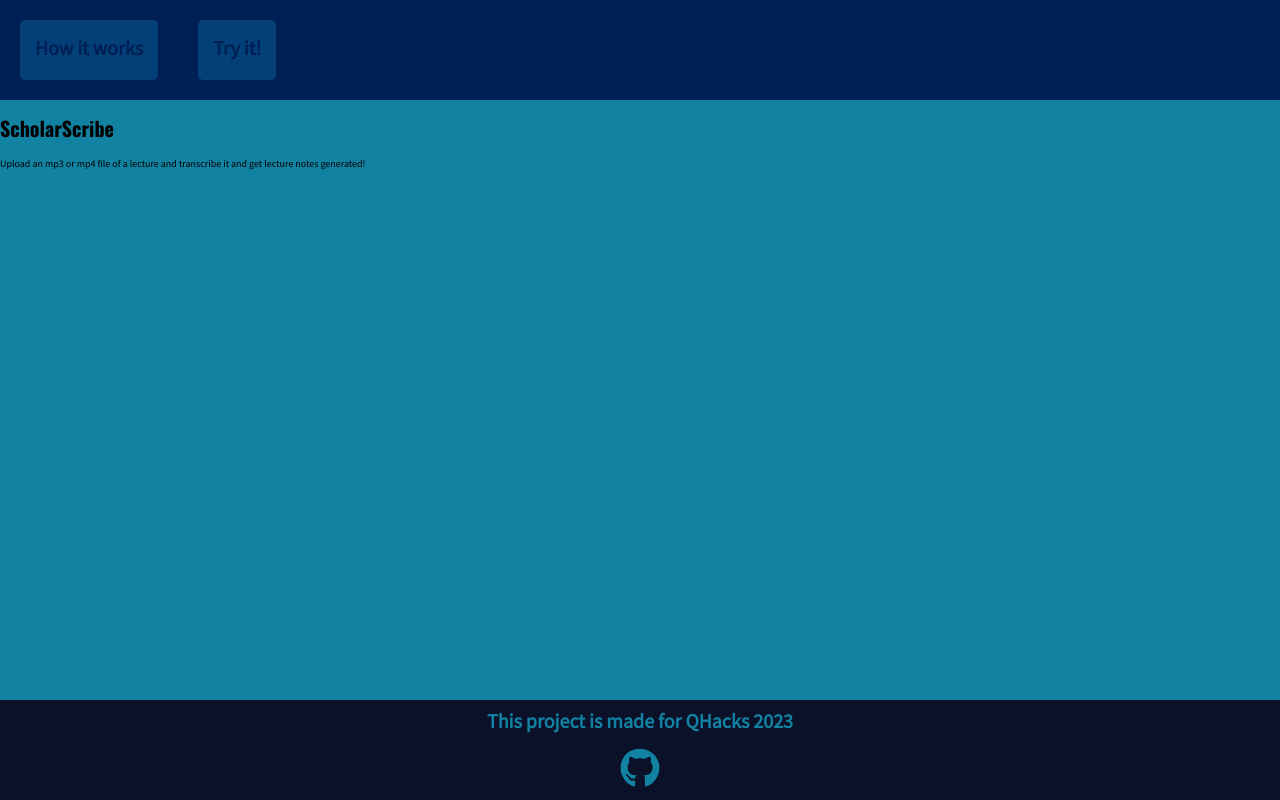
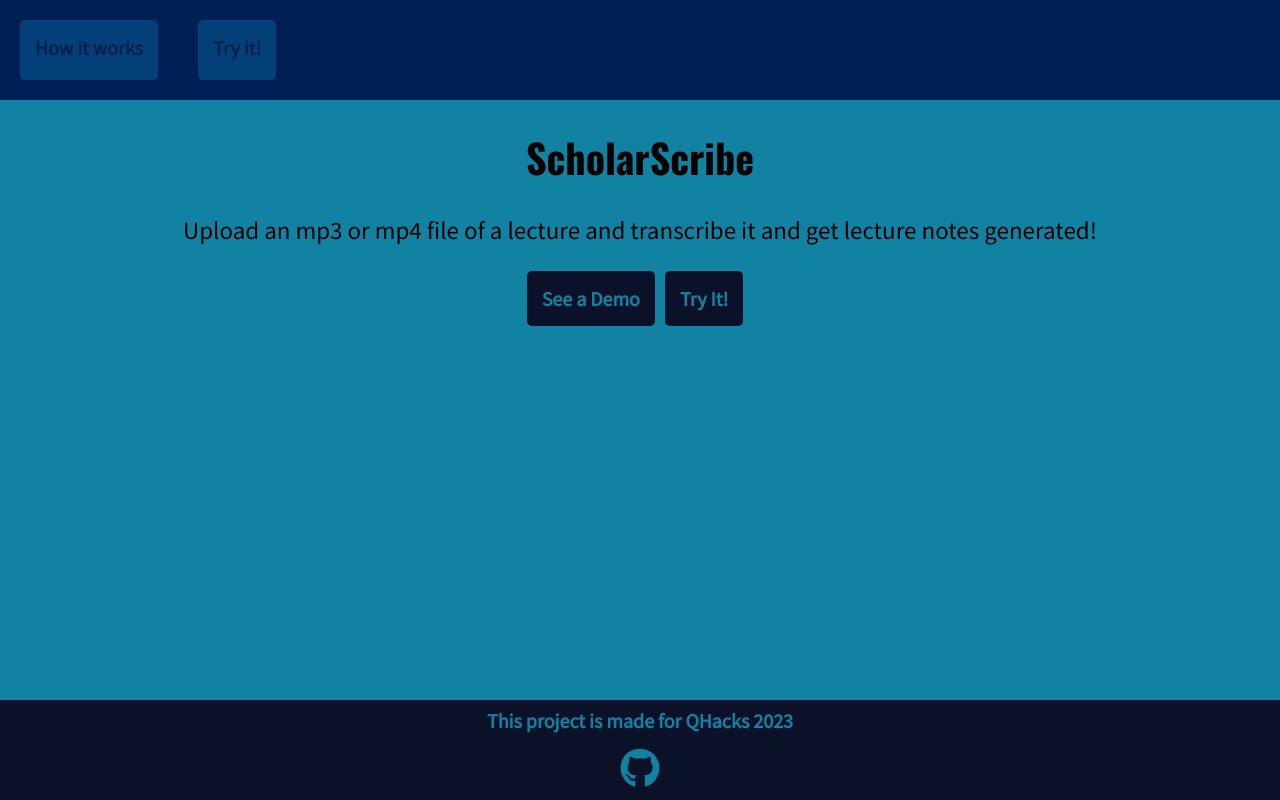
Before and after one commit to ammarlakda/scholarscribe, a React (Vite) app in the folder frontend/: page / in a window 1280 px wide. Built offline with nearby package versions, Linux system fonts and the light colour scheme.

Commit message:
added the home page

```diff
--- a/frontend/src/pages/Home.jsx
+++ b/frontend/src/pages/Home.jsx
@@ -1,14 +1,22 @@
 import React from "react";
 import Layout from "../components/Layout";
+import "../../styles/pages/home.scss";
+import Button from "../components/Button";
 
 const Home = () => {
   return (
     <Layout>
-      <h1>ScholarScribe</h1>
-      <p>
-        Upload an mp3 or mp4 file of a lecture and transcribe it and get lecture
-        notes generated!
-      </p>
+      <div className="home">
+        <h1>ScholarScribe</h1>
+        <p>
+          Upload an mp3 or mp4 file of a lecture and transcribe it and get
+          lecture notes generated!
+        </p>
+        <div className="home__options">
+          <Button styling="home__options__buttons">See a Demo</Button>
+          <Button styling="home__options__buttons">Try It!</Button>
+        </div>
+      </div>
     </Layout>
   );
 };
--- /dev/null
+++ b/frontend/styles/pages/home.scss
@@ -0,0 +1,22 @@
+.home {
+  text-align: center;
+  font-size: 2.5rem;
+
+  h1 {
+    font-size: 4rem;
+  }
+
+  &__options {
+    display: flex;
+    justify-content: center;
+
+    &__buttons {
+      background-color: $oxford-blue;
+      color: $cg-blue;
+      font-weight: bold;
+      margin-right: 1rem;
+    }
+  }
+
+
+}
```
